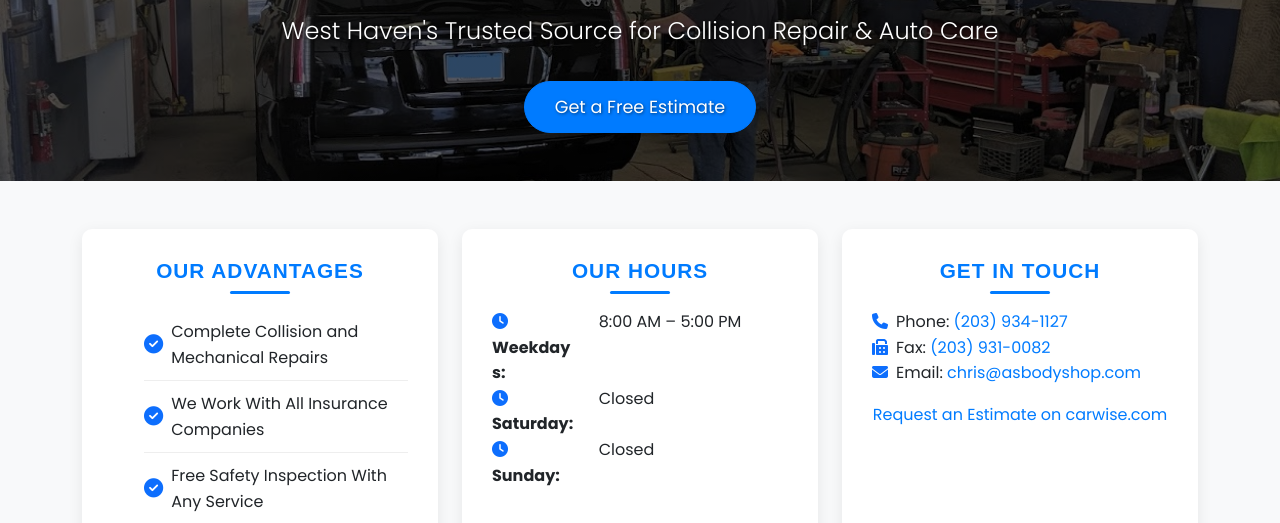
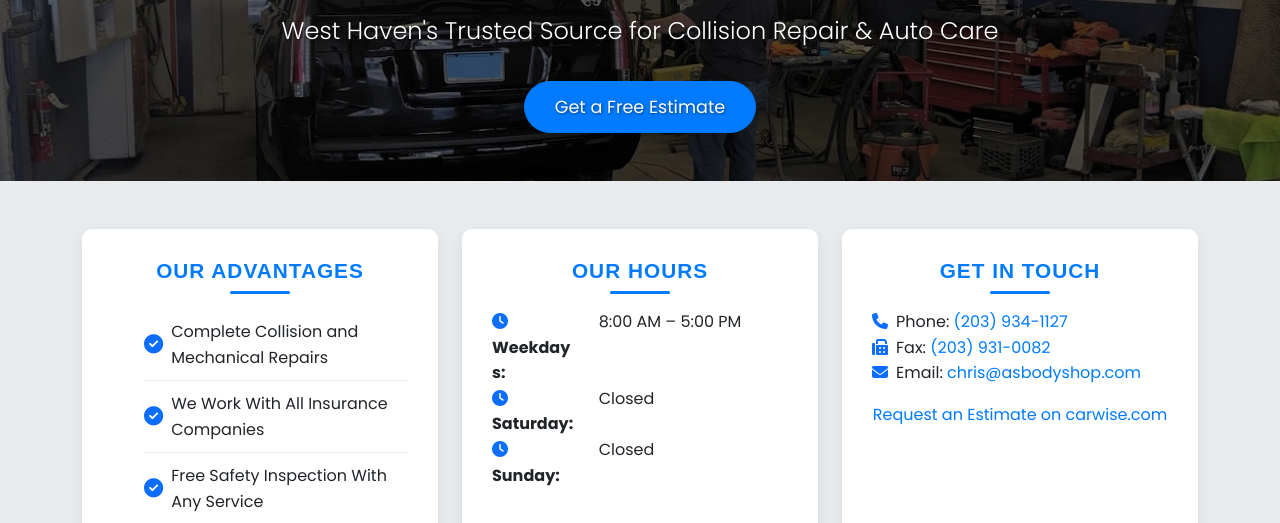
Before and after one commit to BearDooks/chris, a plain HTML site: page index.html in a window 1280 px wide. Shown: the part 274-797 px from the top of the page. Drawn offline with nearby package versions, Linux system fonts and the light colour scheme.

Commit message:
Style: Darken body background color
- Adjusted the background-color of the body element in css/style.css to #e9ecef for a slightly darker, less bright appearance.

```diff
--- a/css/style.css
+++ b/css/style.css
@@ -4,7 +4,7 @@
 body {
     font-family: 'Poppins', sans-serif; /* Modern sans-serif font */
     color: #343a40; /* Dark gray for body text */
-    background-color: #f8f9fa; /* Light gray background */
+    background-color: #e9ecef; /* A bit darker gray background */
     line-height: 1.6;
 }
 
```
